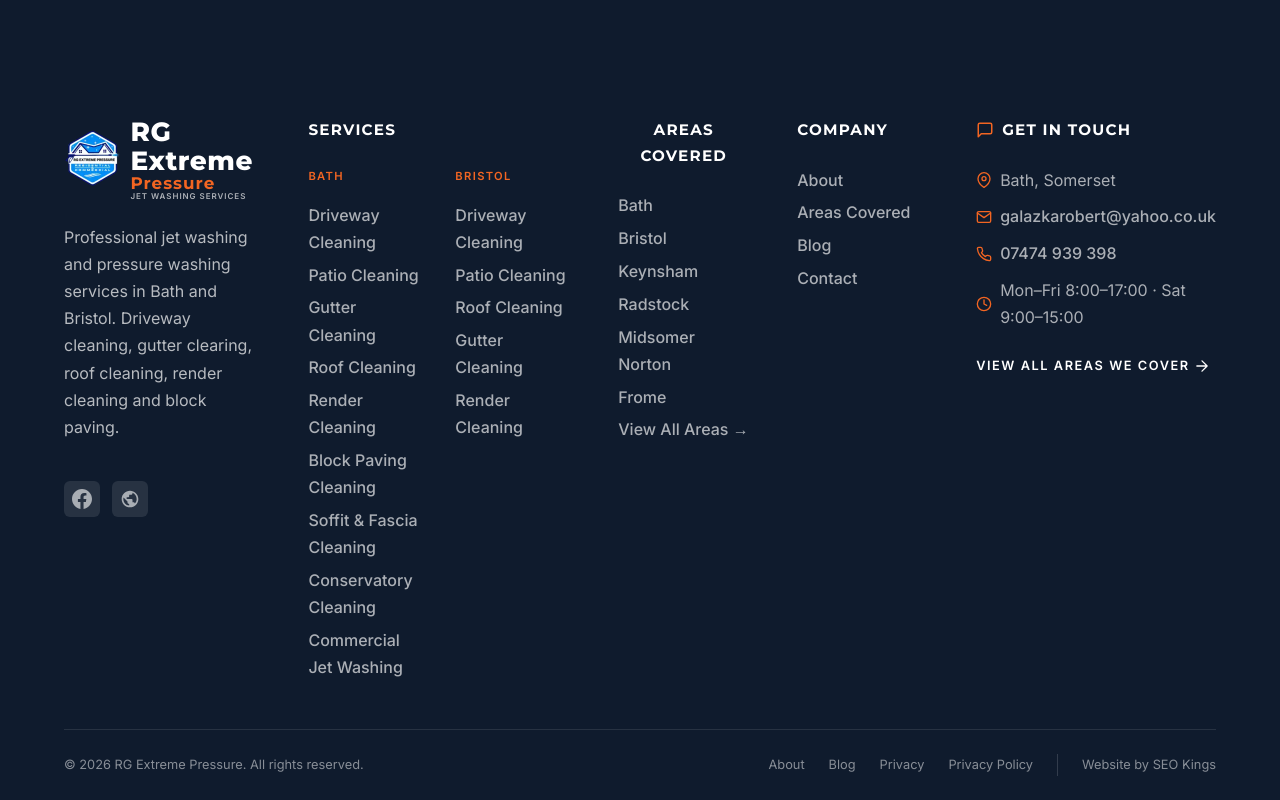
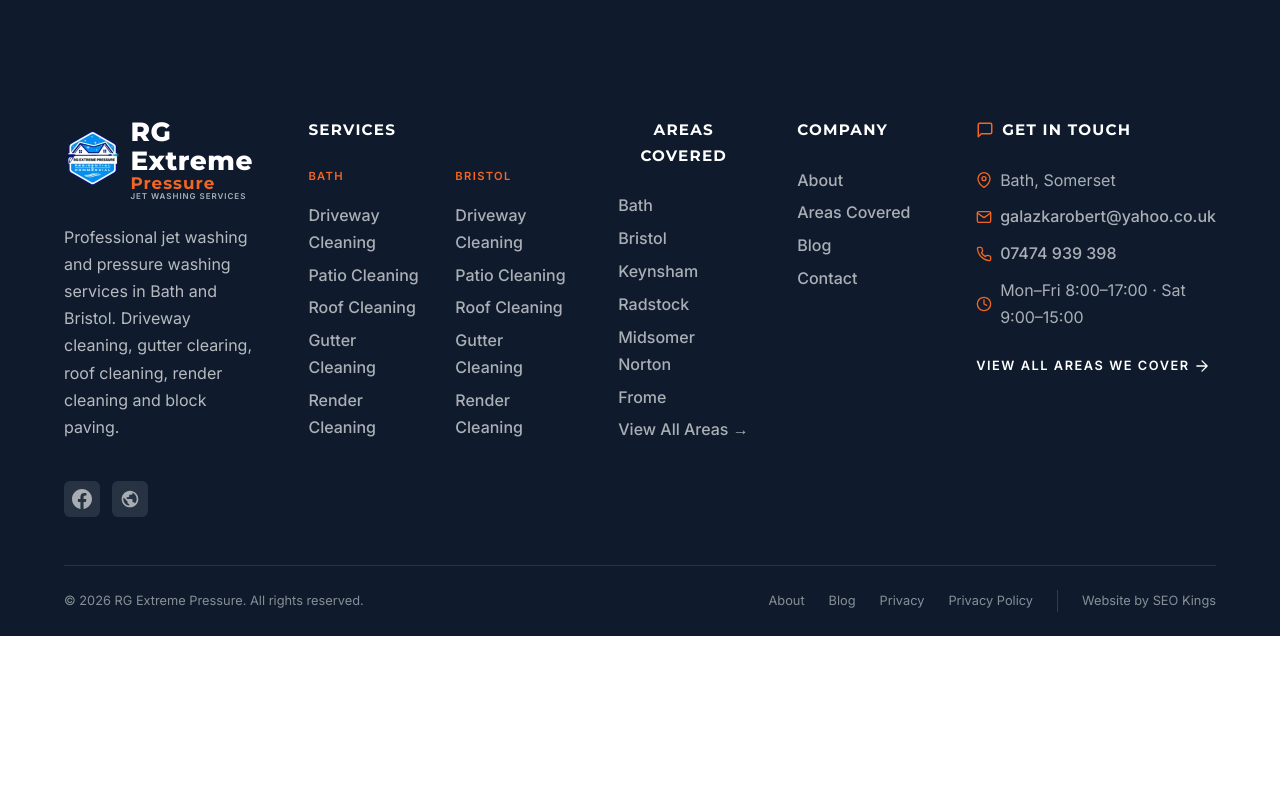
Before and after one commit to rkelsey1976/rgextremepressure, an Astro site: page / in a window 1280 px wide. Shown: the part 9099-9899 px from the top of the page. After the commit the page ends 9735 px from the top, so only its background shows below. Built offline with nearby package versions, Linux system fonts and the light colour scheme; Astro itself is replaced by a stand-in of ours.

Commit message:
Trim footer services to 5 core services matching Bristol list

```diff
--- a/src/components/Footer.astro
+++ b/src/components/Footer.astro
@@ -7,13 +7,9 @@ const currentYear = new Date().getFullYear();
 const serviceLinks = [
   { label: 'Driveway Cleaning', href: '/driveway-cleaning-bath' },
   { label: 'Patio Cleaning', href: '/patio-cleaning-bath' },
+  { label: 'Roof Cleaning', href: '/roof-cleaning-bath' },
   { label: 'Gutter Cleaning', href: '/gutter-cleaning-bath' },
-  { label: 'Roof Cleaning', href: '/roof-cleaning-bath' },
   { label: 'Render Cleaning', href: '/render-cleaning-bath' },
-  { label: 'Block Paving Cleaning', href: '/block-paving-cleaning-bath' },
-  { label: 'Soffit & Fascia Cleaning', href: '/soffit-fascia-cleaning-bath' },
-  { label: 'Conservatory Cleaning', href: '/conservatory-cleaning-bath' },
-  { label: 'Commercial Jet Washing', href: '/commercial-jet-washing-bath' },
 ];
 
 const bristolLinks = [
```
